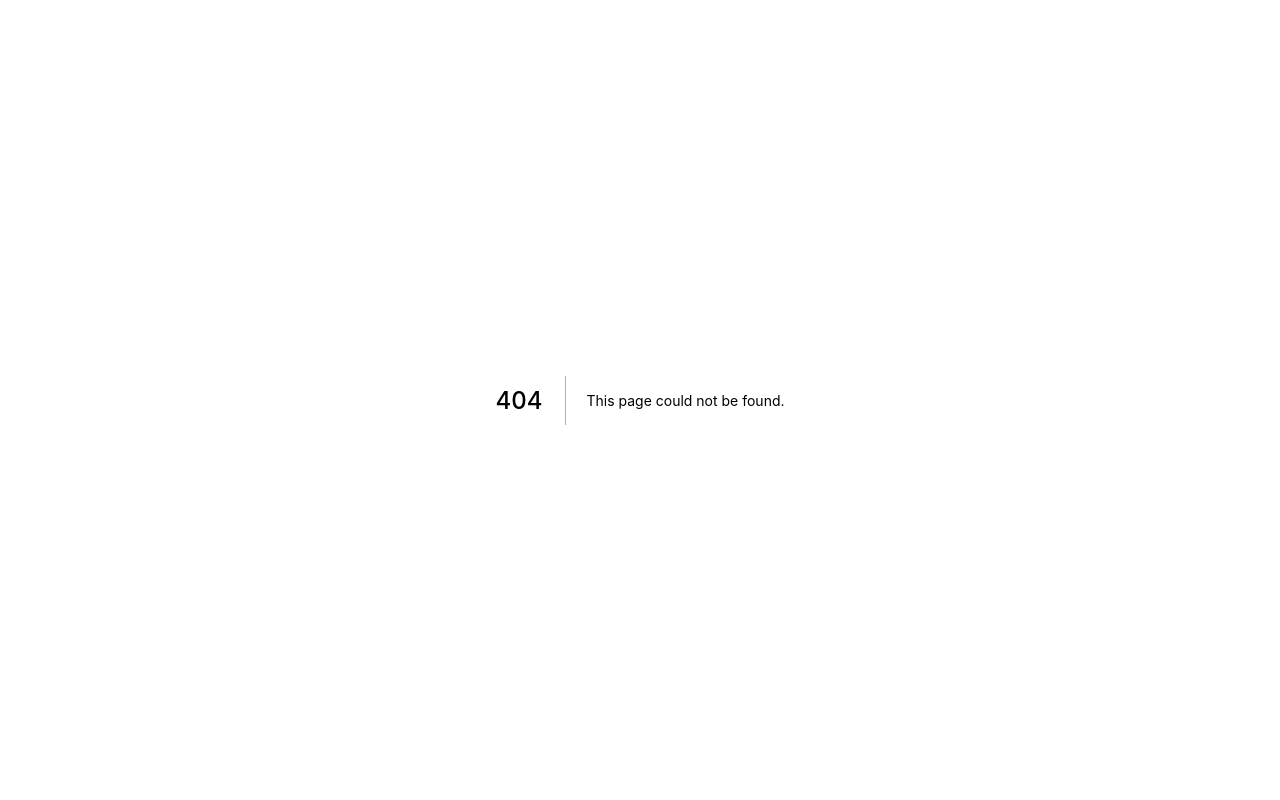
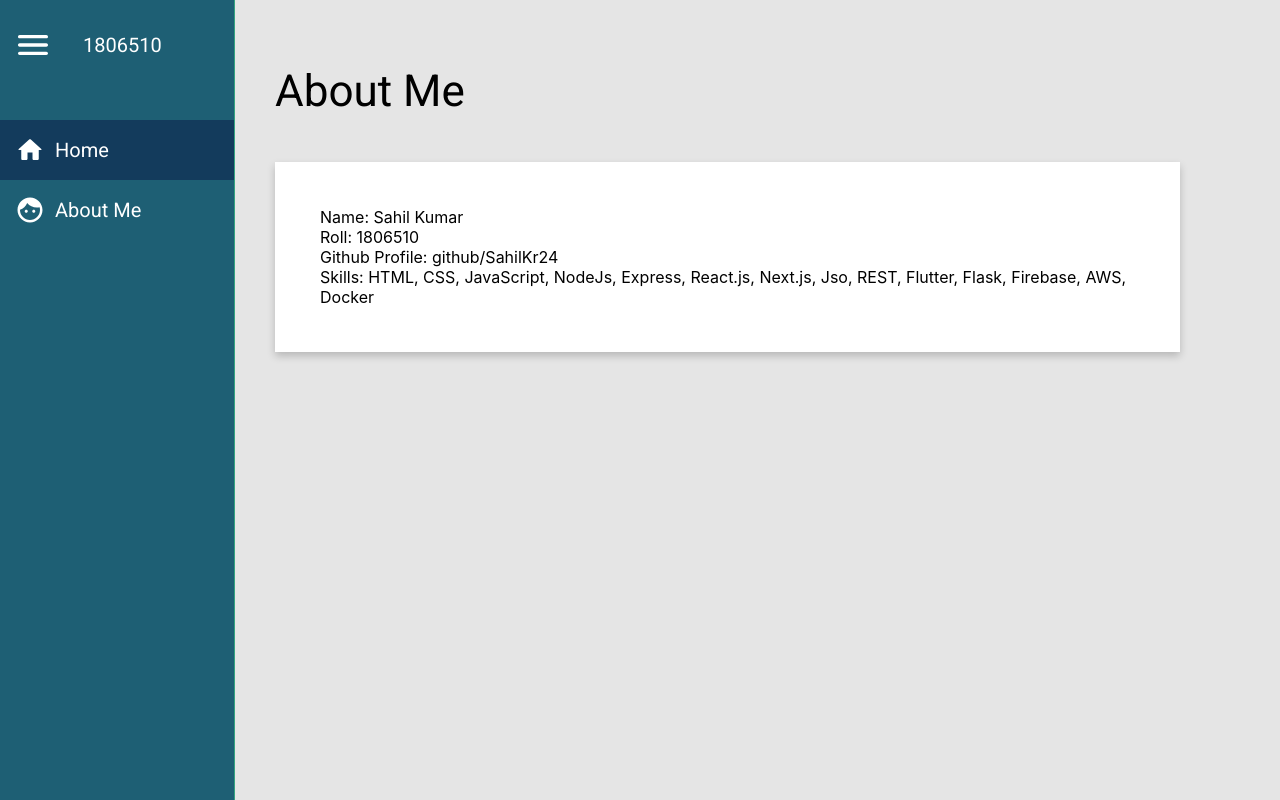
Before and after one commit to SahilKr24/next-atlas-redux, a Next.js app: page /aboutme in a window 1280 px wide. Before the commit this address had no page. Built offline with nearby package versions, Linux system fonts and the light colour scheme.

Commit message:
added search functionality

```diff
--- /dev/null
+++ b/components/AboutMe/AboutMe.jsx
@@ -0,0 +1,27 @@
+import Paper from "../Paper";
+
+const AboutMeContent = () => {
+  return (
+    <Paper>
+      <div
+        style={{
+          margin: 45,
+          paddingTop: 45,
+          paddingBottom: 45,
+        }}
+      >
+        Name: Sahil Kumar
+        <br />
+        Roll: 1806510
+        <br />
+        Github Profile:
+        <a href="https://github.com/SahilKr24"> github/SahilKr24</a>
+        <br />
+        Skills: HTML, CSS, JavaScript, NodeJs, Express, React.js, Next.js, Jso,
+        REST, Flutter, Flask, Firebase, AWS, Docker
+      </div>
+    </Paper>
+  );
+};
+
+export default AboutMeContent;
--- a/components/Header.jsx
+++ b/components/Header.jsx
@@ -1,4 +1,4 @@
-const Header = () => {
+const Header = ({ heading }) => {
   return (
     <div
       style={{
@@ -7,7 +7,7 @@ const Header = () => {
         paddingTop: 25,
       }}
     >
-      My Meetings
+      {heading}
     </div>
   );
 };
--- a/components/SideBar/SideBar.jsx
+++ b/components/SideBar/SideBar.jsx
@@ -46,6 +46,7 @@ export const SidebarComponent = ({ width, height }) => {
                 1806510
               </span>
             </div>
+            <a href="/">
               <div
                 style={{
                   padding: 15,
@@ -68,6 +69,8 @@ export const SidebarComponent = ({ width, height }) => {
                   Home
                 </span>
               </div>
+            </a>
+            <a href="/aboutme">
               <div
                 style={{
                   alignItems: "center",
@@ -89,6 +92,7 @@ export const SidebarComponent = ({ width, height }) => {
                   About Me
                 </span>
               </div>
+            </a>
           </div>
         </div>
       </div>
--- a/components/Table/Table.jsx
+++ b/components/Table/Table.jsx
@@ -1,6 +1,7 @@
 import axios from "axios";
-import { useState } from "react";
+import { useContext, useState } from "react";
 import useSWR, { mutate } from "swr";
+import { FilterProvider } from "../../util/reducer";
 import Paper from "../Paper";
 import styles from "./Table.module.css";
 
@@ -14,7 +15,8 @@ const Form = () => {
     "End Time",
     "Actions",
   ];
-  const [value, setValue] = useState("");
+  const { state } = useContext(FilterProvider);
+  const value = state.name;
   const { data } = useSWR(`/api/meeting?search=${value}`);
 
   const clear = () => {
--- a/pages/_app.js
+++ b/pages/_app.js
@@ -1,7 +1,13 @@
-import '../styles/globals.css'
+import SideBar from "../components/SideBar/SideBar";
+import "../styles/globals.css";
 
 function MyApp({ Component, pageProps }) {
-  return <Component {...pageProps} />
+  return (
+    <>
+      <SideBar />
+      <Component {...pageProps} />
+    </>
+  );
 }
 
-export default MyApp
+export default MyApp;
--- /dev/null
+++ b/pages/aboutme/index.js
@@ -0,0 +1,16 @@
+import AboutMeContent from "../../components/AboutMe/AboutMe";
+import Header from "../../components/Header";
+import MainContent from "../../components/MainContent";
+
+const AboutMe = () => {
+  return (
+    <div style={{ background: "#E5E5E5" }}>
+      <MainContent>
+        <Header heading="About Me" />
+        <AboutMeContent />
+      </MainContent>
+    </div>
+  );
+};
+
+export default AboutMe;
--- a/pages/api/meeting.js
+++ b/pages/api/meeting.js
@@ -2,7 +2,6 @@ import { connectToDatabase } from "../../util/mongodb";
 
 export const getAll = async (search = "", startDate, toDate = Date.now()) => {
   const { client, db } = await connectToDatabase();
-  console.log(search);
   const meetings = db
     .collection("meetings")
     .find({ $and: [{ name: { $regex: search } }] })
@@ -11,7 +10,6 @@ export const getAll = async (search = "", startDate, toDate = Date.now()) => {
 };
 
 export const createMeeting = async (data) => {
-  console.log(data);
   const { client, db } = await connectToDatabase();
   const collection = db.collection("meetings");
   const insertedDocument = await collection.insertOne(data);
@@ -21,12 +19,10 @@ export const createMeeting = async (data) => {
 export default async function (req, res) {
   switch (req.method) {
     case "GET": {
-      console.log("GET");
       try {
         let meetings = [];
         const { search, startDate, toDate } = req.query;
         meetings = await getAll(search, startDate, toDate);
-        console.log(meetings);
         res.json(meetings);
       } catch (e) {
         console.error(e);
@@ -37,10 +33,8 @@ export default async function (req, res) {
     }
 
     case "POST": {
-      console.log("POST");
       try {
         const { body } = req;
-        console.log(body);
         const newMeeting = await createMeeting(body);
         res.json(newMeeting);
       } catch (e) {
```
Also changed, not shown: components/SearchBar/SearchBar.jsx (+8 -0 lines), pages/index.js (+8 -5 lines), util/reducer.js (added, +23 -0 lines). Lines whose indentation alone changed are shown as unchanged.
